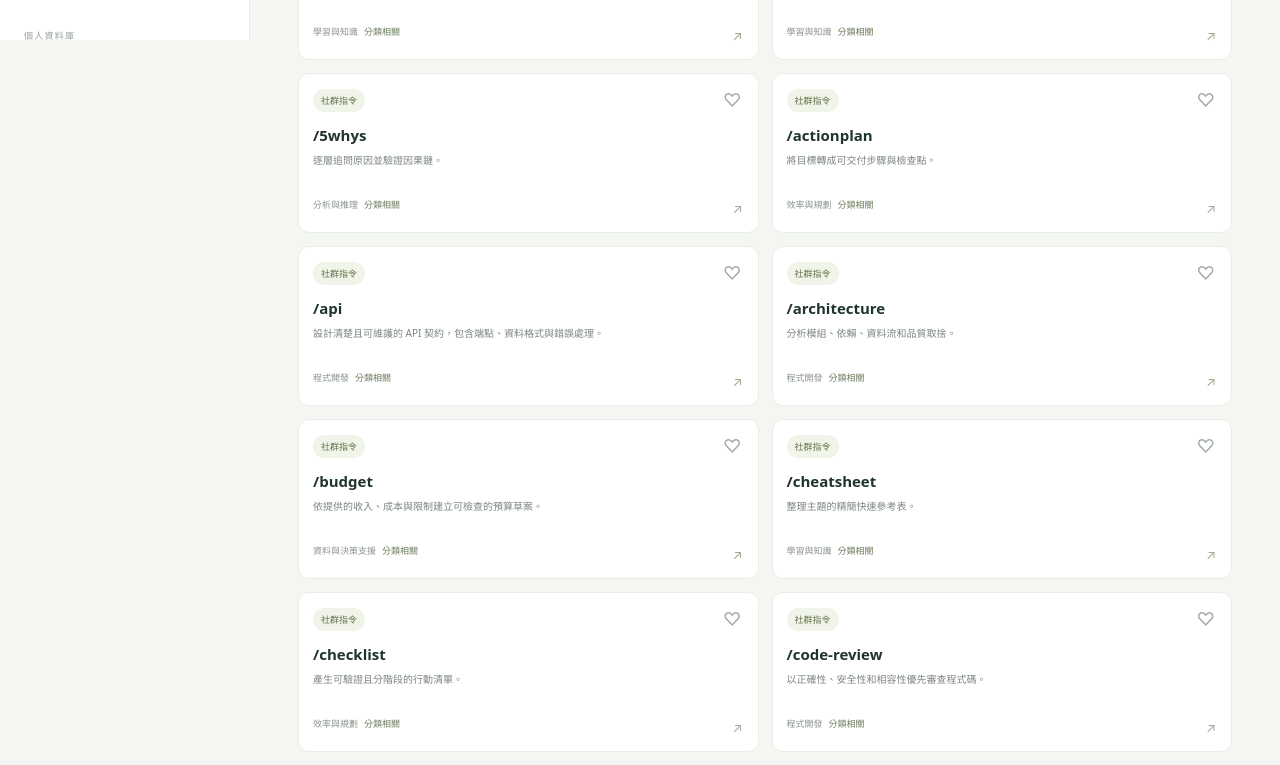
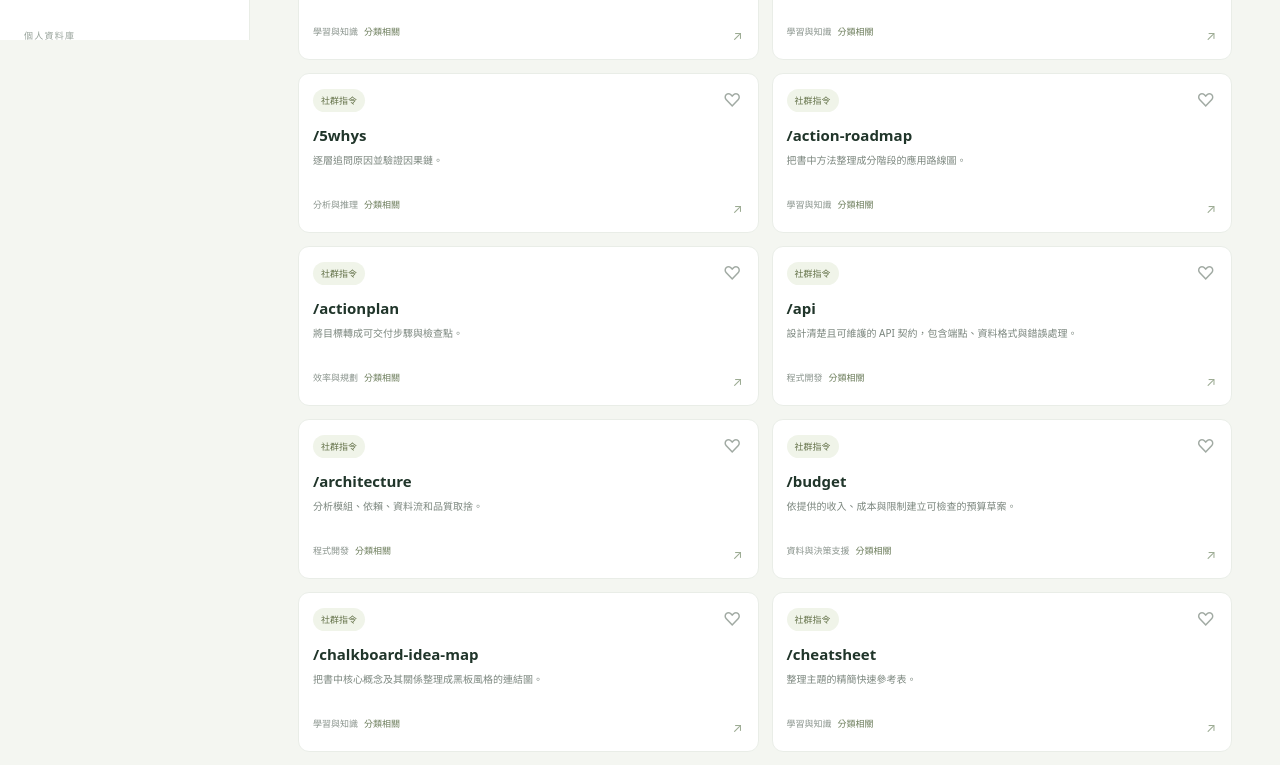
Before and after one commit to dksbluesky/ai-prompt-finder, a React (Vite) app: page / in a window 1280 px wide. Shown: the part 760-1525 px from the top of the page. Built offline with nearby package versions, Linux system fonts and the light colour scheme.

Commit message:
feat: add five visual study commands

```diff
--- a/public/sw.js
+++ b/public/sw.js
@@ -1,4 +1,4 @@
-const CACHE='ai-prompt-finder-v5';
+const CACHE='ai-prompt-finder-v6';
 self.addEventListener('install',event=>{event.waitUntil(caches.open(CACHE).then(cache=>cache.addAll(['./','./manifest.webmanifest','./icons/icon.svg','./icons/icon-192.png','./icons/icon-512.png'])));self.skipWaiting();});
 self.addEventListener('activate',event=>{event.waitUntil(caches.keys().then(keys=>Promise.all(keys.filter(key=>key.startsWith('ai-prompt-finder-')&&key!==CACHE).map(key=>caches.delete(key)))));self.clients.claim();});
 self.addEventListener('fetch',event=>{const request=event.request;if(request.method!=='GET'||new URL(request.url).origin!==location.origin)return;event.respondWith(fetch(request).then(response=>{if(response.ok){const copy=response.clone();caches.open(CACHE).then(cache=>cache.put(request,copy));}return response;}).catch(()=>caches.match(request).then(cached=>cached||caches.match('./'))));});
--- a/src/data/community-en.ts
+++ b/src/data/community-en.ts
@@ -21,7 +21,11 @@ const copy:Record<string,{title:string;description:string;template:string;exampl
  cheatsheet:{title:'/cheatsheet',description:'Create a concise quick-reference guide for a topic.',template:'Create a quick-reference guide to [topic] for readers at [level]. Group core concepts, plain explanations, steps or syntax, typical examples, and common mistakes by task. Prioritize information people can use immediately, flag easily confused ideas, and do not include rules you cannot verify.',example:'Make a data analysis cheat sheet'},
  flashcard:{title:'/flashcard',description:'Turn learning material into focused question-and-answer cards.',template:'Turn [material] into [number] study cards. Test one important idea per card. Put a clear question on the front and a concise answer with essential reasoning on the back. Include a few application questions and distinctions between easily confused concepts. Do not reveal answers in the questions. Note gaps or uncertain wording in the source.',example:'Turn this chapter into study cards'},
  mindmap:{title:'/mindmap',description:'Arrange a topic into a readable hierarchy of connected ideas.',template:'Create a text mind map for [topic]. Put the central idea first, then organize major branches and sub-branches. Show relationships such as cause, contrast, sequence, and dependency. Keep labels concise, avoid inventing unsupported links, and mark unclear relationships as questions.',example:'Create a mind map for this topic'},
- 'visual-notes':{title:'/visual-notes',description:'Turn provided book or study material into clear visual notes for reading and review.',template:'Create visual notes from the book chapter, article, or notes I provide. Do not pretend to have read material I have not supplied. First extract the central takeaway, key ideas and their relationships, useful examples or evidence, and possible actions. Choose one layout: [concept connection map / hand-drawn action ladder / key takeaway board / knowledge tree / action roadmap]. If I do not choose, select the best fit and explain why. Provide a checkable text layout first, followed by a complete image-generation prompt. Stay faithful to the source, distinguish the author’s ideas from your inferences, and flag missing or uncertain information.\nMaterial: [paste here]\nAudience or purpose: [optional]',example:'Turn this chapter into a knowledge tree and practical next steps'},
+ 'chalkboard-idea-map':{title:'/chalkboard-idea-map',description:'Map a book’s central ideas and relationships in a chalkboard style.',template:'Create a chalkboard-style concept connection map from the book chapter or notes I provide. Identify the central topic, major ideas, supporting examples, and relationships such as cause, contrast, or dependency. Use concise labels and meaningful connections. Provide a checkable text layout and an image-generation prompt. Use only source-supported content and mark inferences or gaps.\nMaterial: [paste here]',example:'Map this chapter as a chalkboard concept connection map'},
+ 'hand-sketched-action-ladder':{title:'/hand-sketched-action-ladder',description:'Turn advice from study material into a hand-drawn ladder of practical steps.',template:'Use the book material I provide to identify practical recommendations and arrange them as an action ladder from a starting point toward a goal. Give each rung one concrete action and its source basis. Order the steps by sequence or difficulty; do not invent deadlines or promises. Provide a text ladder and a hand-sketched image-generation prompt, and flag steps the source does not explain.\nMaterial: [paste here]\nGoal: [optional]',example:'Arrange these recommendations as a hand-sketched action ladder'},
+ 'key-takeaway-board':{title:'/key-takeaway-board',description:'Extract five key ideas from study material and arrange them on a takeaway board.',template:'Extract the five most important, non-redundant ideas from the book chapter or notes I provide. For each, state the idea, its support in the source, and one way it could apply in life or work. If the source does not support five ideas, say so instead of filling the count. Provide a concise text layout followed by an image-generation prompt. Distinguish the author’s claims from your application ideas.\nMaterial: [paste here]\nAudience or purpose: [optional]',example:'Turn this chapter into a five-point key takeaway board'},
+ 'knowledge-tree':{title:'/knowledge-tree',description:'Organize study material as a knowledge tree with a trunk, branches, and examples.',template:'Build a knowledge tree from the book material I provide. Use the central topic as the trunk, major ideas as branches, and details or examples as leaves. Show causal or hierarchical relationships only when the source supports them. Provide an easy-to-check indented text tree and a knowledge-tree image-generation prompt. Mark uncertain connections for review.\nMaterial: [paste here]',example:'Organize this chapter as a knowledge tree'},
+ 'action-roadmap':{title:'/action-roadmap',description:'Turn a book’s methods into a phased roadmap for applying them.',template:'Create an action roadmap from understanding to practice based on the chapter or notes I provide. Order the phases, actions, prerequisites, and observable signs of progress using the source. Do not invent a timeline or guarantee results. Flag prerequisites the source does not explain. Provide a text roadmap and an image-generation prompt.\nMaterial: [paste here]\nApplication goal: [optional]',example:'Turn these ideas into an action roadmap'},
  eli5:{title:'/eli5',description:'Explain a complex idea in simple language without distorting it.',template:'Explain [concept] to someone with no background in it. Use familiar words and one helpful analogy, then connect the analogy back to the real concept. Keep important qualifications, avoid talking down to the reader, and finish with a short explanation of what the analogy does not cover.',example:'Explain this concept in simple terms'},
  teachme:{title:'/teachme',description:'Teach a topic in steps and check understanding along the way.',template:'Teach me [topic] at [level]. Start with prerequisites and a simple overview, then explain one idea at a time with a worked example. Pause for a short check question after each major idea. Correct misunderstandings with a clearer explanation, and finish with a brief recap and next practice step.',example:'Teach me the basics of this subject'},
  quiz:{title:'/quiz',description:'Generate a quiz with answers and explanations suited to the learner.',template:'Create a [number]-question quiz on [topic] for [level]. Mix recall, application, and misconception checks. Show the questions first without answers. After I respond, grade each item, explain the reasoning, identify patterns in mistakes, and suggest what to review.',example:'Make a short quiz about this lesson'},
--- a/src/data/community.ts
+++ b/src/data/community.ts
@@ -14,7 +14,11 @@ const rows:Row[]=[
 ['cheatsheet','學習與知識','整理主題的精簡快速參考表。','為 [主題] 製作快速參考表，面向 [讀者程度]。按常用任務分組列出核心概念、簡明解釋、步驟或語法、典型例子與常見錯誤。優先保留能立即查用的內容，標記容易混淆之處；不要加入無法確認的規則。','考前複習；工作速查','做一張資料分析速查表','quick reference,reference guide,速查,重點表'],
 ['flashcard','學習與知識','將教材轉成聚焦單一概念的問答卡。','將 [教材] 轉成 [數量] 張學習卡。每張只測一個重要概念，正面提出清楚問題，背面提供精簡答案與必要理由；加入少量應用題和易混淆辨析。避免答案直接洩漏在題目中。最後列出教材未涵蓋或措辭不確定之處。','記憶術語；主動回想複習','把這章內容做成學習卡','flashcards,study cards,問答卡,記憶卡'],
 ['mindmap','學習與知識','以階層和連結呈現概念地圖。','把 [主題／教材] 整理成階層式概念圖。以核心概念為中心，分出主要分支、子概念、定義、例子與因果或對比關係。用縮排或 Mermaid mindmap 語法輸出；連線須有明確意義。若資料未說明關係，標示為待確認，不自行補造。','課程整理；規劃知識架構','幫我建立這個主題的心智圖','concept map,concept map,心智圖,概念圖'],
-['visual-notes','學習與知識','把提供的書籍或教材整理成適合閱讀與複習的視覺筆記。','根據我提供的書籍章節、文章或筆記製作視覺筆記；不要假裝讀過未提供的內容。先提取核心主旨、重要概念及其關係、關鍵例子或證據，以及可採取的行動。選擇一種版型：[概念連結圖／手繪行動階梯／重點整理板／知識樹／行動路線圖]；若我沒選，依內容挑最合適的一種並說明原因。先提供可檢查的文字版面，再給出可直接用於圖像生成的完整提示。保持內容忠於來源，區分原文觀點和推論，並標示來源缺漏或無法確認之處。\n資料：[貼上內容]\n目標讀者或用途：[選填]','閱讀整理；複習教材；把書中概念轉成行動','把這章整理成知識樹和可執行步驟','visual notes,book notes,concept connection map,hand drawn action ladder,key takeaway board,knowledge tree,action roadmap,視覺筆記,讀書筆記,知識樹,重點板,行動路線圖,手繪階梯'],
+['chalkboard-idea-map','學習與知識','把書中核心概念及其關係整理成黑板風格的連結圖。','根據我提供的書籍章節或筆記，整理一張黑板風格的概念連結圖。先找出核心主題、主要概念、支持例子及概念間的因果、對比或依賴關係，再用簡短標籤和有意義的連線呈現。提供可檢查的文字版面及圖像生成提示；只使用來源支持的內容，並標示推論與資訊缺口。\n資料：[貼上內容]','讀書理解；整理概念關係','把這章整理成黑板風格的概念連結圖','chalkboard idea connection map,concept map,book notes,黑板概念圖,概念連結圖,讀書筆記'],
+['hand-sketched-action-ladder','學習與知識','把教材中的建議轉成手繪階梯式行動步驟。','根據我提供的書籍內容，找出能實際採用的建議，整理成由起點走向目標的行動階梯。每一階寫一個具體行動及其來源依據；按先後或難度排序，不自行補造期限或承諾。提供文字版階梯和手繪風格圖像生成提示，標明來源未說清楚的步驟。\n資料：[貼上內容]\n希望達成的目標：[選填]','把閱讀轉成行動；循序實踐建議','把這些建議排成手繪行動階梯','hand sketched action ladder,action steps,book notes,手繪行動階梯,行動步驟,讀書行動'],
+['key-takeaway-board','學習與知識','萃取教材中最重要的五個觀念並整理成重點板。','根據我提供的書籍章節或筆記，萃取五個最重要且彼此不重複的觀念。每點寫出核心意思、來源中的依據，以及一個可用於生活或工作的方式；若來源不足以支持五點，請說明而不要湊數。先提供簡潔文字版面，再提供圖像生成提示，區分作者主張與你的應用推論。\n資料：[貼上內容]\n用途或讀者：[選填]','快速掌握書籍重點；回顧重要概念','把這章濃縮成五點重點整理板','key takeaway board,main takeaways,book summary,重點整理板,五大重點,讀書摘要'],
+['knowledge-tree','學習與知識','把教材整理成由主題、分支和例子構成的知識樹。','根據我提供的書籍內容建立知識樹。以核心主題為樹幹，將主要觀念作為分支、細節或例子作為葉節點；只在來源支持時標示因果或層級關係。提供易檢查的縮排文字樹及知識樹風格圖像生成提示，不確定的連結請標示待確認。\n資料：[貼上內容]','建構主題架構；複習章節知識','把這章整理成一棵知識樹','knowledge tree,book knowledge,concept hierarchy,知識樹,知識架構,章節整理'],
+['action-roadmap','學習與知識','把書中方法整理成分階段的應用路線圖。','根據我提供的書籍章節或筆記，整理一張從理解到實踐的行動路線圖。依來源排序階段、各階段的行動、所需條件及可觀察的進展；不要自行創造時程或保證結果。指出來源未交代的前置條件，提供文字版路線圖及圖像生成提示。\n資料：[貼上內容]\n應用目標：[選填]','把閱讀轉成實踐計畫；追蹤學習應用','把書中的方法整理成行動路線圖','action roadmap,learning roadmap,book application,行動路線圖,實踐計畫,學習應用'],
 ['eli5','學習與知識','用簡單語言解釋複雜概念並保留準確性。','用沒有相關背景的人也能理解的方式解釋 [概念]。先給一句核心說明，再用日常例子逐步解釋；首次出現專有名詞時立即定義。指出比喻不適用的地方，並保留重要限制。最後用一句話確認關鍵理解。','入門理解；向非專業人士說明','用簡單方式解釋雲端運算','simple explanation,簡單說明,白話,新手'],
 ['teachme','學習與知識','依程度和目標逐步教學並確認理解。','請教我 [主題]，目前程度是 [程度]，目標是 [目標]。先用簡短診斷題確認起點，再按由易到難的步驟講解，每步包含例子與一個小練習。一次只推進一個主要概念；根據我的回答調整難度。標示常見誤解，並在最後提供掌握檢核。','自學新技能；逐步學習','帶我一步一步學會 SQL','tutorial,lesson,教學,學習'],
 ['quiz','學習與知識','建立涵蓋理解與應用的知識測驗。','依據 [教材／範圍] 產生 [題數] 題測驗，涵蓋基礎理解、應用及容易混淆的概念。混合 [題型]，標註難度但先不要附答案。等我作答後逐題評分、引用教材依據、解釋錯因並推薦複習重點。','學習檢核；課後練習','考我這份教材的重點','test,assessment,考題,測驗'],
```
